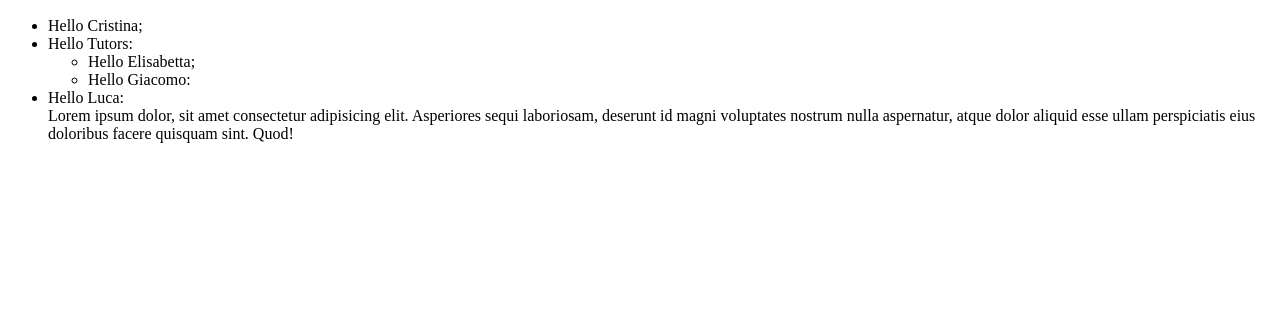
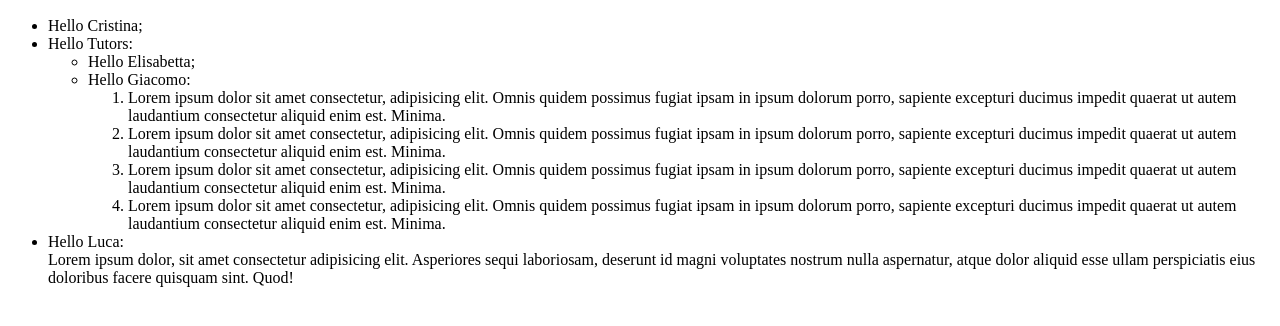
Before and after one commit to giadeagal/htmlcss-hello, a plain HTML site: page index.html in a window 1280 px wide. Shown: the part 110-436 px from the top of the page. Drawn offline with Linux system fonts and the light colour scheme.

Commit message:
add: li in ol

```diff
--- a/index.html
+++ b/index.html
@@ -17,7 +17,18 @@
                     <li>Hello Elisabetta;</li>
                     <li>Hello Giacomo:
                         <ol>
-
+                            <li>
+                                Lorem ipsum dolor sit amet consectetur, adipisicing elit. Omnis quidem possimus fugiat ipsam in ipsum dolorum porro, sapiente excepturi ducimus impedit quaerat ut autem laudantium consectetur aliquid enim est. Minima.
+                            </li>
+                            <li>
+                                Lorem ipsum dolor sit amet consectetur, adipisicing elit. Omnis quidem possimus fugiat ipsam in ipsum dolorum porro, sapiente excepturi ducimus impedit quaerat ut autem laudantium consectetur aliquid enim est. Minima.
+                            </li>
+                            <li>
+                                Lorem ipsum dolor sit amet consectetur, adipisicing elit. Omnis quidem possimus fugiat ipsam in ipsum dolorum porro, sapiente excepturi ducimus impedit quaerat ut autem laudantium consectetur aliquid enim est. Minima.
+                            </li>
+                            <li>
+                                Lorem ipsum dolor sit amet consectetur, adipisicing elit. Omnis quidem possimus fugiat ipsam in ipsum dolorum porro, sapiente excepturi ducimus impedit quaerat ut autem laudantium consectetur aliquid enim est. Minima.
+                            </li>
                         </ol>
                     </li>
                 </ul>
```
